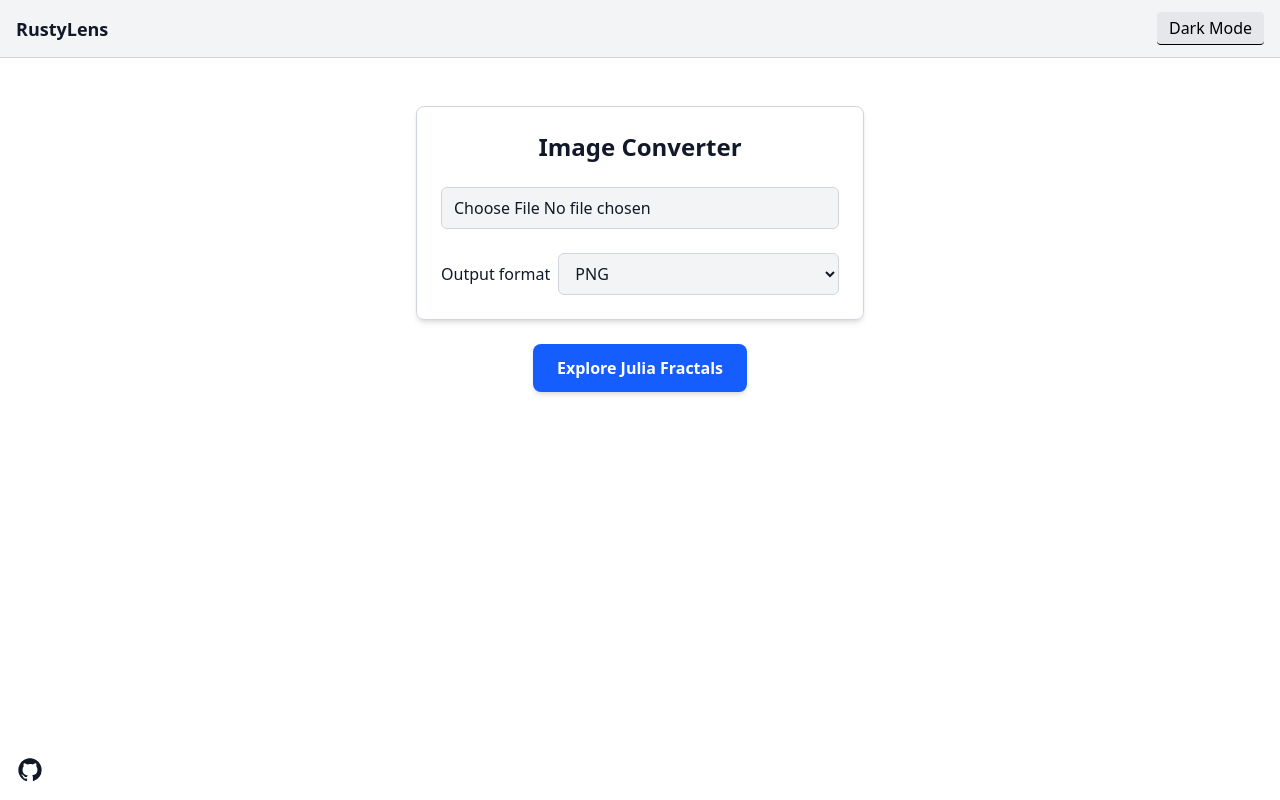
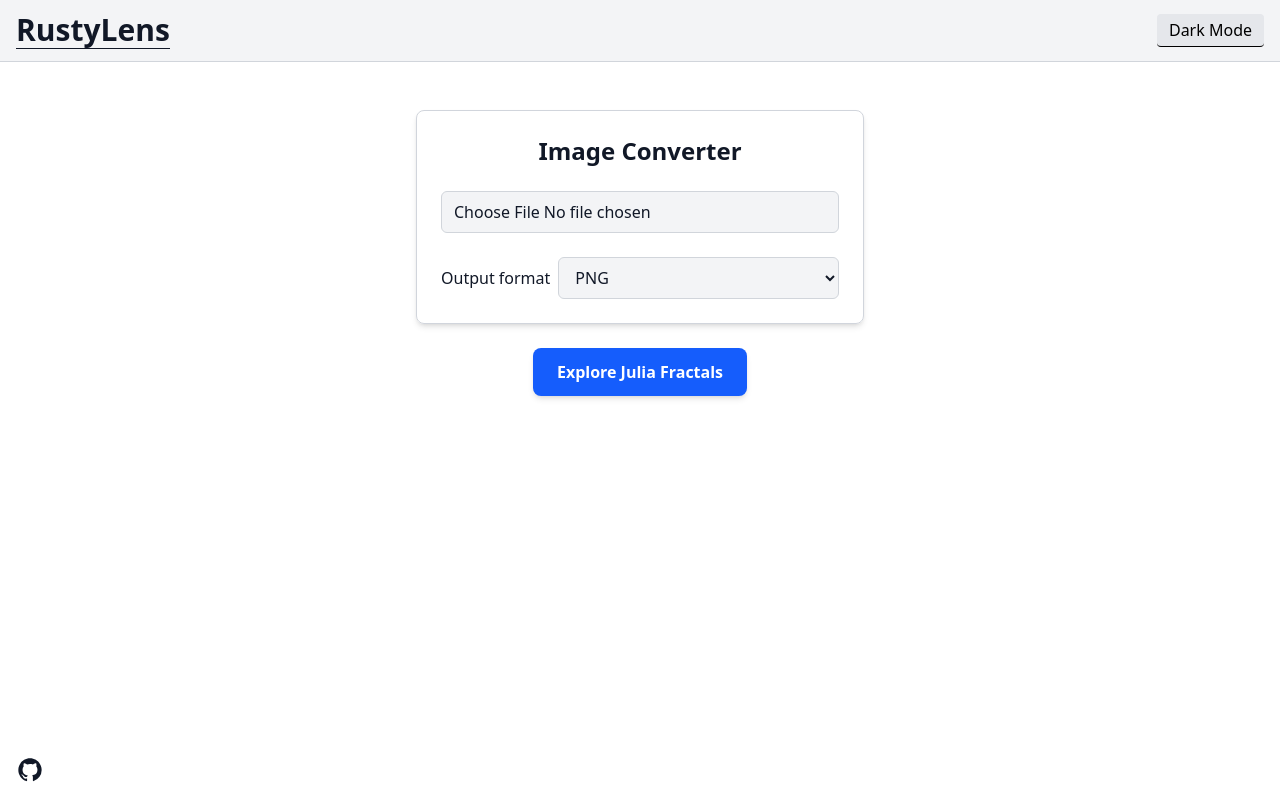
Before and after one commit to santoshxshrestha/rustylens, a Next.js app: page / in a window 1280 px wide. Built offline with nearby package versions, Linux system fonts and the light colour scheme; no server answers.

Commit message:
fix: nav to the home

```diff
--- a/app/components/ThemeToggleHeader.tsx
+++ b/app/components/ThemeToggleHeader.tsx
@@ -1,6 +1,7 @@
 "use client";
 import { useEffect, useState } from "react";
 import clsx from "clsx";
+import Link from "next/link";
 
 export default function ThemeToggleHeader() {
   const [dark, setDark] = useState<boolean>(() => {
@@ -34,7 +35,8 @@ export default function ThemeToggleHeader() {
                 "bg-surface",
             )}
         >
-            <h1 className="text-lg font-semibold">RustyLens</h1>
+            <Link href="/" className="text-3xl border-b font-extrabold
+                ">RustyLens</Link>
             <button
                 onClick={handleToggle}
                 className={clsx(
```
